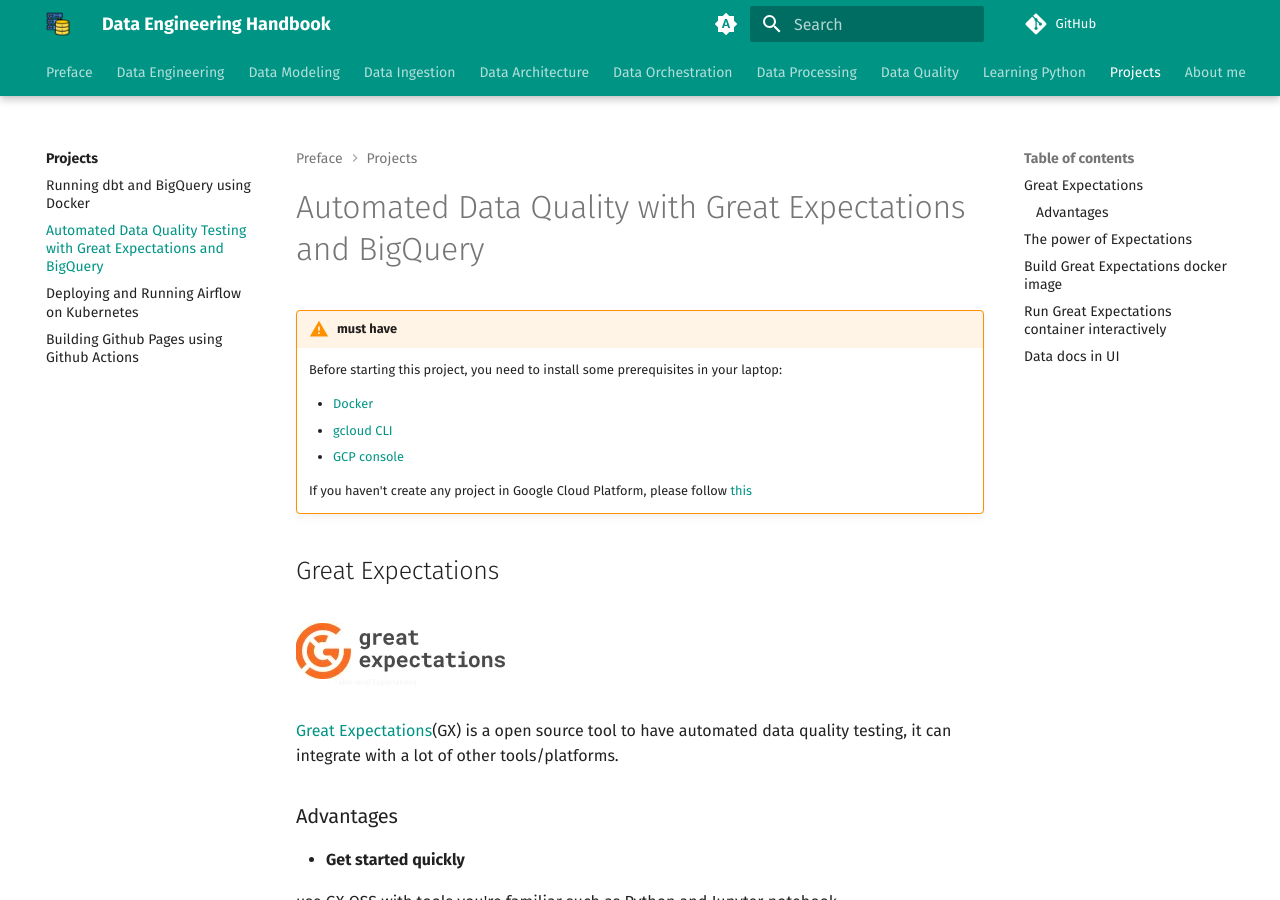
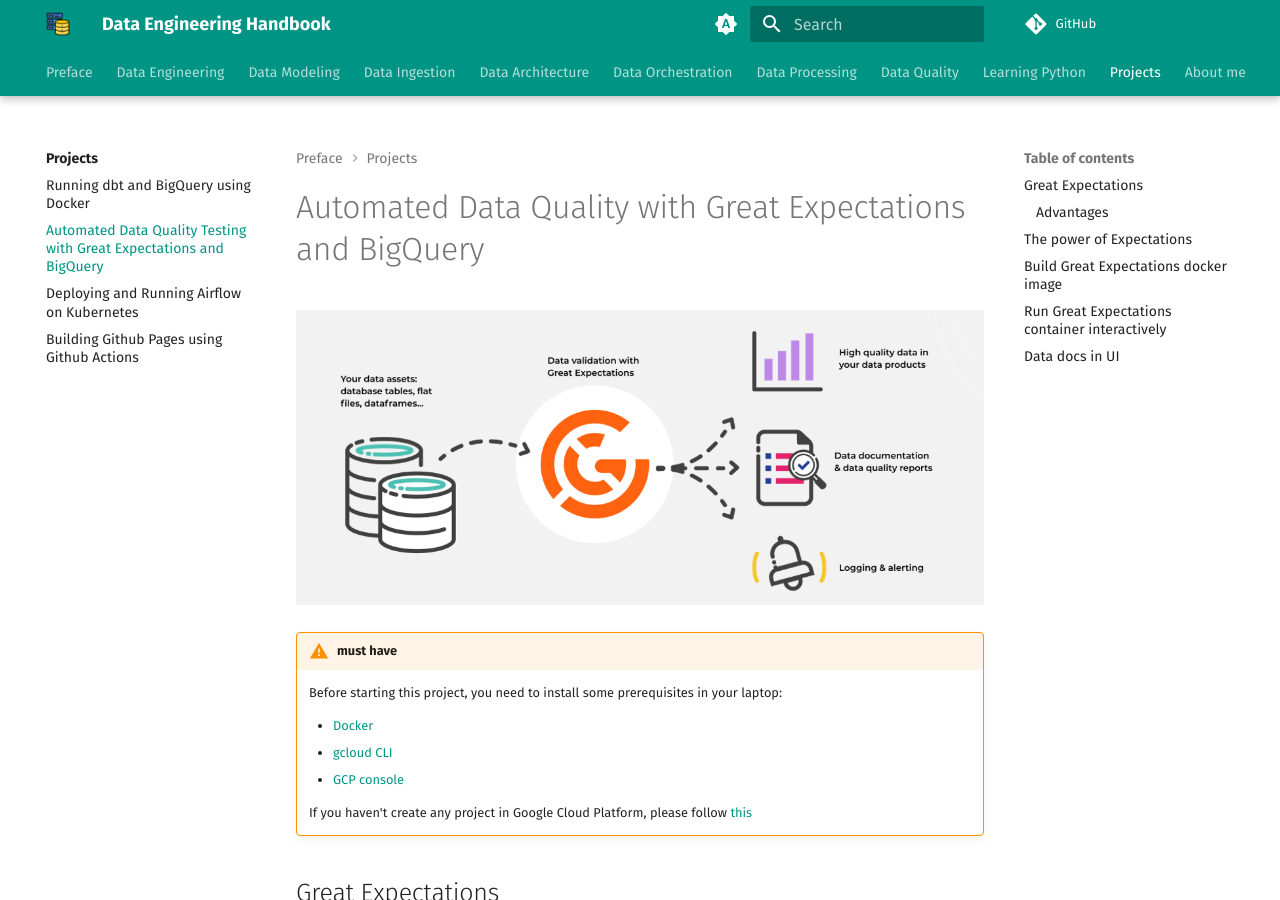
Before and after one commit to karlchris/data-engineering, an MkDocs documentation site: the page built from docs/projects/great-expectations-bq.md, in a window 1280 px wide and 900 px high. Built offline with MkDocs 1.6.1 and Material for MkDocs 9.7.7, drawn with Linux system fonts in a browser that asks for light colours; comment, search, counter and statistics services are not loaded.

Commit message:
add pics

```diff
--- a/docs/projects/great-expectations-bq.md
+++ b/docs/projects/great-expectations-bq.md
@@ -1,4 +1,6 @@
 # Automated Data Quality with Great Expectations and BigQuery
+
+![gx overview](pics/gx-overview.png)
 
 !!! warning "must have"
 
```
Also changed, not shown: docs/projects/dbt-bq.md (+2 -0 lines), docs/projects/pics/dbt-bq-docker.png (added), docs/projects/pics/gx-overview.png (added).
